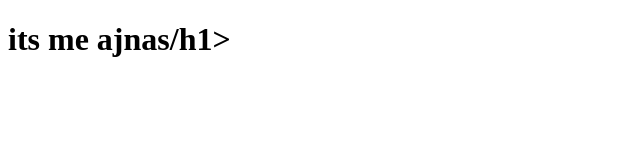
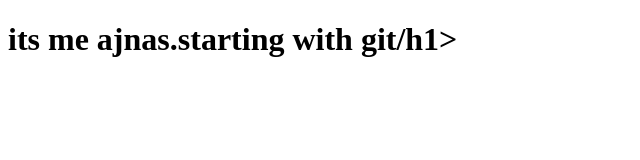
Before and after one commit to ajuoo0/git-first, a plain HTML site: page index.html in a window 1280 px wide. Shown: the whole page, without its empty margins (0-640 px from the left). Drawn offline with Linux system fonts and the light colour scheme.

Commit message:
i added to this

```diff
--- a/index.html
+++ b/index.html
@@ -6,6 +6,6 @@
     <title>Document</title>
 </head>
 <body>
-    <h1>its me ajnas/h1>
+    <h1>its me ajnas.starting with git/h1>
 </body>
 </html>
```
